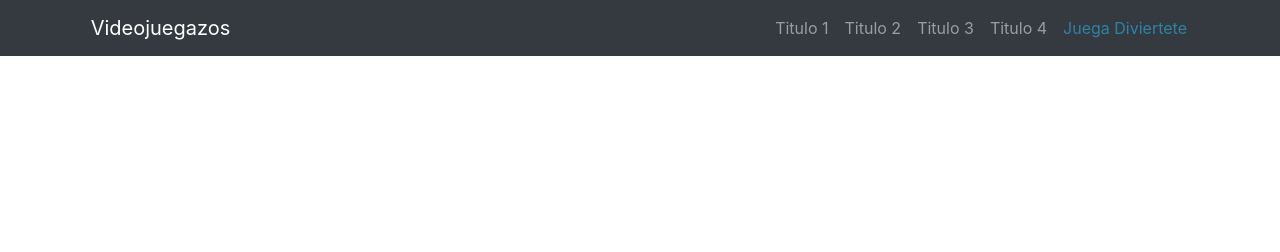
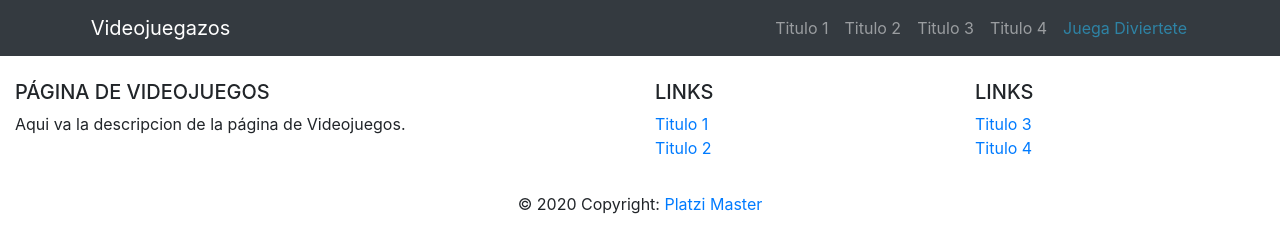
Before and after one commit to PlatziMaster/challenge-css-01, a website: page public/index.html in a window 1280 px wide. Drawn offline with nearby package versions, Linux system fonts and the light colour scheme.

Commit message:
Añado el footer

```diff
--- a/public/index.html
+++ b/public/index.html
@@ -47,7 +47,77 @@
    </nav>
 
 
+    <!--Comienza el footer-->
+<footer class="page-footer font-small blue pt-4">
 
+  <!-- Footer Links -->
+  <div class="container-fluid text-center text-md-left">
+
+    <!-- Grid row -->
+    <div class="row">
+
+      <!-- Grid column -->
+      <div class="col-md-6 mt-md-0 mt-3">
+
+        <!-- Content -->
+        <h5 class="text-uppercase">Página de Videojuegos</h5>
+        <p>Aqui va la descripcion de la página de Videojuegos.</p>
+
+      </div>
+      <!-- Grid column -->
+
+      <hr class="clearfix w-100 d-md-none pb-3">
+
+      <!-- Grid column -->
+      <div class="col-md-3 mb-md-0 mb-3">
+
+        <!-- Links -->
+        <h5 class="text-uppercase">Links</h5>
+
+        <ul class="list-unstyled">
+          <li>
+            <a href="#!">Titulo 1</a>
+          </li>
+          <li>
+            <a href="#!">Titulo 2</a>
+          </li>
+        </ul>
+
+      </div>
+      <!-- Grid column -->
+
+      <!-- Grid column -->
+      <div class="col-md-3 mb-md-0 mb-3">
+
+        <!-- Links -->
+        <h5 class="text-uppercase">Links</h5>
+
+        <ul class="list-unstyled">
+          <li>
+            <a href="#!">Titulo 3</a>
+          </li>
+          <li>
+            <a href="#!">Titulo 4</a>
+          </li>
+        </ul>
+
+      </div>
+      <!-- Grid column -->
+
+    </div>
+    <!-- Grid row -->
+
+  </div>
+  <!-- Footer Links -->
+
+  <!-- Copyright -->
+  <div class="footer-copyright text-center py-3">© 2020 Copyright:
+    <a href="https://mdbootstrap.com/"> Platzi Master</a>
+  </div>
+  <!-- Copyright -->
+
+</footer>
+<!-- Footer -->
 
     <!-- Optional JavaScript -->
     <!-- jQuery first, then Popper.js, then Bootstrap JS -->
```
